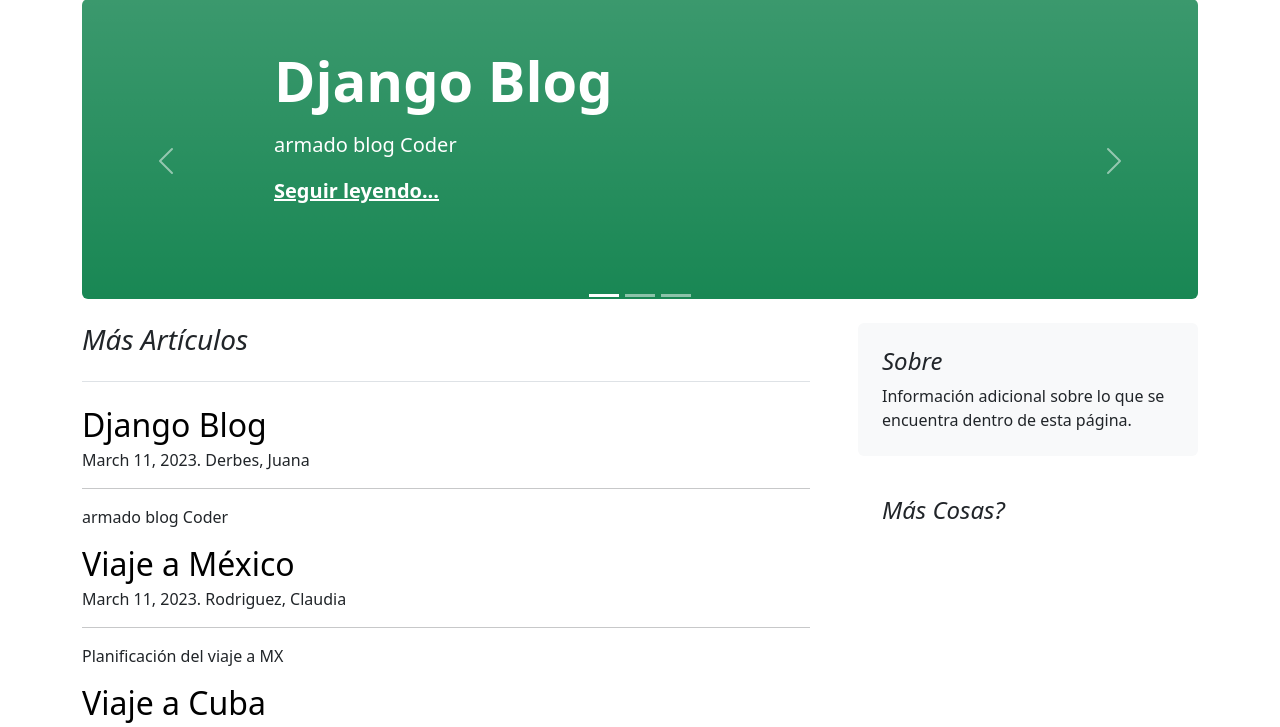
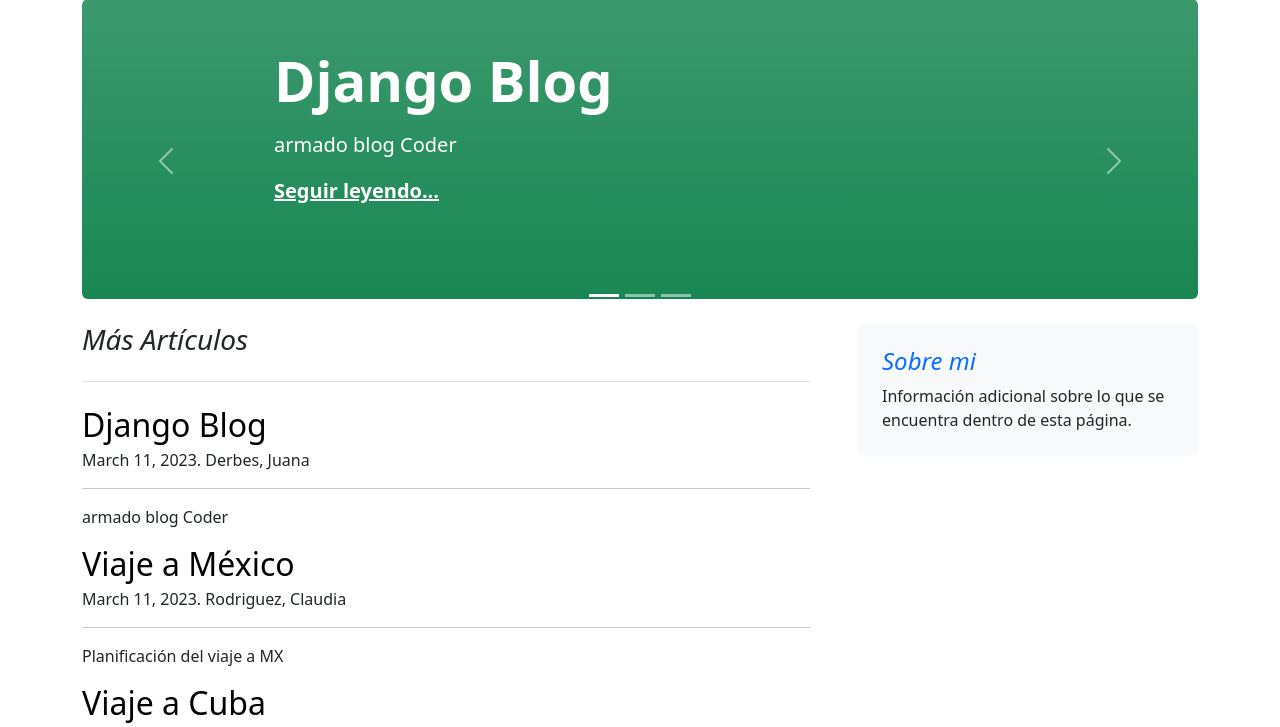
Before and after one commit to JuaniTopo/entrega-final-derbes, a Django app: page / in a window 1280 px wide. Shown: the part 81-808 px from the top of the page. Run offline with Django 4.2, Linux system fonts and the light colour scheme; data comes from the database, SQL or seed files in the repository.

Commit message:
Add about me

```diff
--- a/blogs/templates/blogs/home_page.html
+++ b/blogs/templates/blogs/home_page.html
@@ -42,13 +42,10 @@
             <div class="col-md-4">
                 <div class="position-sticky" style="top: 2rem;">
                     <div class="p-4 mb-3 bg-light rounded">
-                        <h4 class="fst-italic">Sobre</h4>
+                        <h4 class="fst-italic"><a href="{% url 'blogs:about' %}" style="text-decoration: none">Sobre mi</a></h4>
                         <p class="mb-0">Información adicional sobre lo que se encuentra dentro de esta página.</p>
                     </div>
 
-                    <div class="p-4">
-                        <h4 class="fst-italic">Más Cosas?</h4>
-                    </div>
                 </div>
             </div>
         </div>
--- a/blogs/urls.py
+++ b/blogs/urls.py
@@ -10,5 +10,6 @@
     path('post/<slug:slug>', views.PostDetailView.as_view(), name='post'),
     path('featured/', views.FeaturedListView.as_view(), name='featured'),
     path('category/<slug:slug>', views.CategoryListView.as_view(), name='category'),
-    path('search/', views.SearchResultsView.as_view(), name='search')
+    path('search/', views.SearchResultsView.as_view(), name='search'),
+    path('about_me/', views.AboutMeView.as_view(), name='about')
 ]
--- a/blogs/views.py
+++ b/blogs/views.py
@@ -4,6 +4,7 @@
 from django.views.generic.list import ListView
 from django.utils import timezone
 from django.db.models import Q
+from django.views.generic import TemplateView
 
 from blogs.models import Post, Category
 
@@ -69,3 +70,6 @@
             pub_date__lte=timezone.now()
         ).distinct()
         return post_list
+
+class AboutMeView(TemplateView):
+    template_name = 'blogs/about_me.html'
```
Also changed, not shown: blogs/templates/blogs/about_me.html (added, +12 -0 lines).
